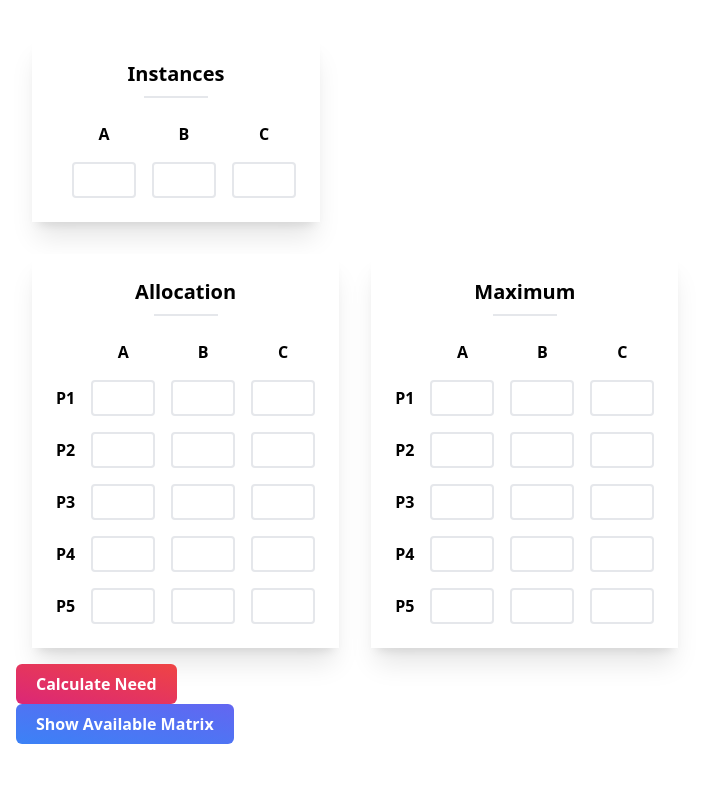
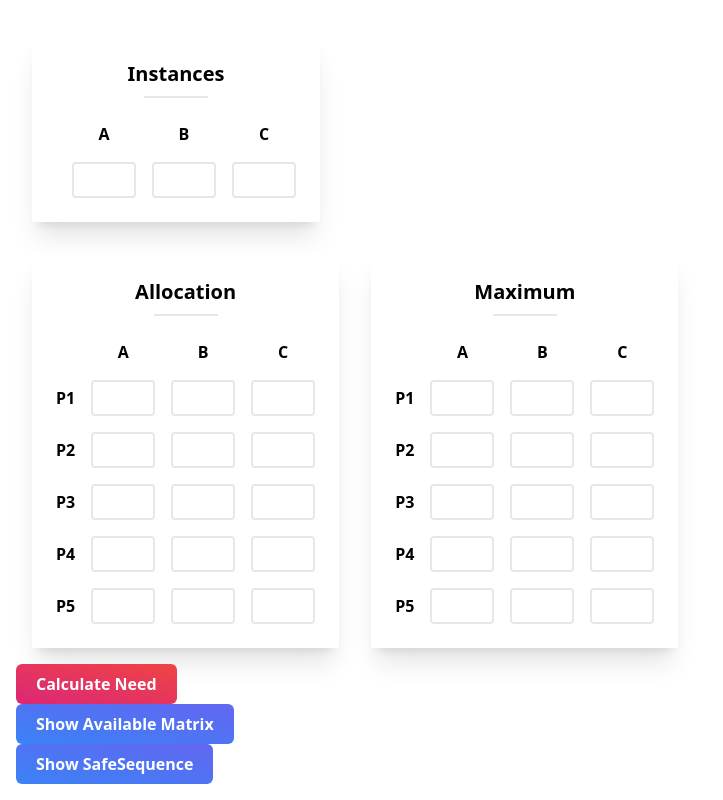
Before and after one commit to Lavanyaaa25/BankerAlgo, a React (Create React App) app: page / in a window 1280 px wide. Shown: the part 280-1080 px from the top of the page, without its empty margins (0-723 px from the left). Before the commit the page ends 1040 px from the top, so only its background shows below. Built offline with nearby package versions, Linux system fonts and the light colour scheme.

Commit message:
Added Safe Sequence Logic

```diff
--- a/src/App.js
+++ b/src/App.js
@@ -5,6 +5,7 @@ import InputTable from './InputTable';
 import Counter from './Counter';
 import NeedMatrix from './needMatrix';
 import Available from './Available';
+import SafeSequence from './safeSequence';
 
 // ... (existing imports)
 
@@ -14,6 +15,9 @@ function App() {
   const [allocationMatrix, setAllocationMatrix] = useState([]);
   const [maximumMatrix, setMaximumMatrix] = useState([]);
   const [availableMatrix, setAvailableMatrix] = useState([]);
+  const [needMatrix, setNeedMatrix] = useState([]);
+  const [safeSequence, setSafeSequence] = useState([]);
+  const [showSafeSequence, setShowSafeSequence] = useState(false);
   const [showNeedMatrix, setShowNeedMatrix] = useState(false);
   const [showAvailableMatrix, setShowAvailableMatrix] = useState(false);
 
@@ -21,7 +25,7 @@ function App() {
     setProcessCount(newCount);
   };
 
-
+  // *****************AVAILABLE MATRIX*****************
 
   const calculateAvailableMatrix = () => {
     // Check if instances and allocationMatrix are completely filled
@@ -88,13 +92,77 @@ function App() {
     return true;
   };
 
+  // *****************NEED MATRIX*****************
+
   const calculateNeedMatrix = () => {
-    if (validateMatrices()) {
-      setShowNeedMatrix(true);
-    } else {
-      alert('Invalid data. Please make sure every value in "Maximum" is greater than or equal to "Allocation" and all boxes are filled.');
+
+    if (!validateMatrices()) {
+          alert('Invalid data. Please make sure every value in "Maximum" is greater than or equal to "Allocation" and all boxes are filled.');
+          return;
+        }
+    for (let i = 0; i < allocationMatrix.length; i++) {
+      const needRow = [];
+      for (let j = 0; j < allocationMatrix[i].length; j++) {
+        const maxVal = parseInt(maximumMatrix[i][j]);
+        const allocatedVal = parseInt(allocationMatrix[i][j]);
+
+        if (!isNaN(maxVal) && !isNaN(allocatedVal)) {
+          needRow.push(maxVal - allocatedVal);
+        } else {
+          needRow.push('');
+        }
+      }
+      needMatrix.push(needRow);
     }
+    setNeedMatrix(needMatrix);
+    setShowNeedMatrix(true);
   };
+
+  // *****************SAFE SEQUENCE*****************
+
+  const calculateSafeSequence = () => {
+
+    if(availableMatrix.length === 0 || needMatrix.length === 0)
+    {
+      alert('Calculate the Need and Available Matrix First');
+      return
+    }
+
+    if (!validateMatrices()) {
+      alert('Invalid input. Please check allocation and maximum matrices.');
+      return;
+    }
+
+    const work = [...availableMatrix];
+    const finish = Array(processCount).fill(false);
+
+    for (let k = 0; k < processCount; k++) {
+      for (let i = 0; i < processCount; i++) {
+        if (!finish[i]) {
+          let canAllocate = true;
+
+          for (let j = 0; j < 3; j++) {
+            if (needMatrix[i][j] > work[j]) {
+              canAllocate = false;
+              break;
+            }
+          }
+
+          if (canAllocate) {
+            for (let j = 0; j < 3; j++) {
+              work[j] += parseInt(allocationMatrix[i][j]);
+            }
+
+            finish[i] = true;
+            safeSequence.push(i + 1);
+          }
+        }
+      }
+    }
+    setSafeSequence(safeSequence);
+    setShowSafeSequence(true);
+  };
+
 
   return (
     <div className="p-4">
@@ -110,12 +178,14 @@ function App() {
       <InputTable title="Maximum" processCount={processCount} onDataChange={setMaximumMatrix} sub="1" />
 
       {showNeedMatrix && (
-        <NeedMatrix allocationMatrix={allocationMatrix} maximumMatrix={maximumMatrix} />
+        <NeedMatrix needMatrix={needMatrix} />
       )}
 
 
       {/* Render the AvailableMatrix component only when showAvailableMatrix is true */}
       {showAvailableMatrix && <Available availableMatrix={availableMatrix} />}
+
+      {showSafeSequence && <SafeSequence safeSequence={safeSequence} processCount={processCount} />}
 
       <div className="button-container">
         <button
@@ -133,6 +203,14 @@ function App() {
           Show Available Matrix
         </button>
       </div>
+      <div className="button-container">
+        <button
+          className="flex sm:inline-flex justify-center items-center bg-gradient-to-tr from-blue-500 to-indigo-500 hover:from-blue-400 hover:to-indigo-400 active:from-blue-600 active:to-indigo-600 focus-visible:ring ring-blue-300 text-white font-semibold text-center rounded-md outline-none transition duration-100 px-5 py-2 calculate-button"
+          onClick={calculateSafeSequence}
+        >
+          Show SafeSequence
+        </button>
+      </div>
 
     </div>
   );
--- a/src/needMatrix.js
+++ b/src/needMatrix.js
@@ -2,30 +2,7 @@
 import React from 'react';
 import Column from './Column';
 
-const NeedMatrix = ({ allocationMatrix, maximumMatrix }) => {
-  const calculateNeedMatrix = () => {
-    const needMatrix = [];
-
-    for (let i = 0; i < allocationMatrix.length; i++) {
-      const needRow = [];
-      for (let j = 0; j < allocationMatrix[i].length; j++) {
-        const maxVal = parseInt(maximumMatrix[i][j]);
-        const allocatedVal = parseInt(allocationMatrix[i][j]);
-
-        if (!isNaN(maxVal) && !isNaN(allocatedVal)) {
-          needRow.push(maxVal - allocatedVal);
-        } else {
-          needRow.push('');
-        }
-      }
-      needMatrix.push(needRow);
-    }
-
-    return needMatrix;
-  };
-
-  const needMatrix = calculateNeedMatrix();
-
+const NeedMatrix = ({  needMatrix }) => {
   return (
     <div className="mt-4 bg-white shadow-xl inline-block p-4 m-4">
       <div className="text-center mb-4">
--- /dev/null
+++ b/src/safeSequence.js
@@ -0,0 +1,17 @@
+import React from 'react'
+
+const SafeSequence = ({ safeSequence , processCount }) => {
+    // console.log(safeSequence);
+    const sequence = safeSequence.join(' -> ');
+  return (
+    <div>
+        {(safeSequence.length === processCount)?
+      <div>System is in a safe state. Safe Sequence: {sequence}</div> :
+      <div>'System is in an unsafe state. No safe sequence exists.</div>
+    }
+
+    </div>
+  )
+}
+
+export default SafeSequence
```
